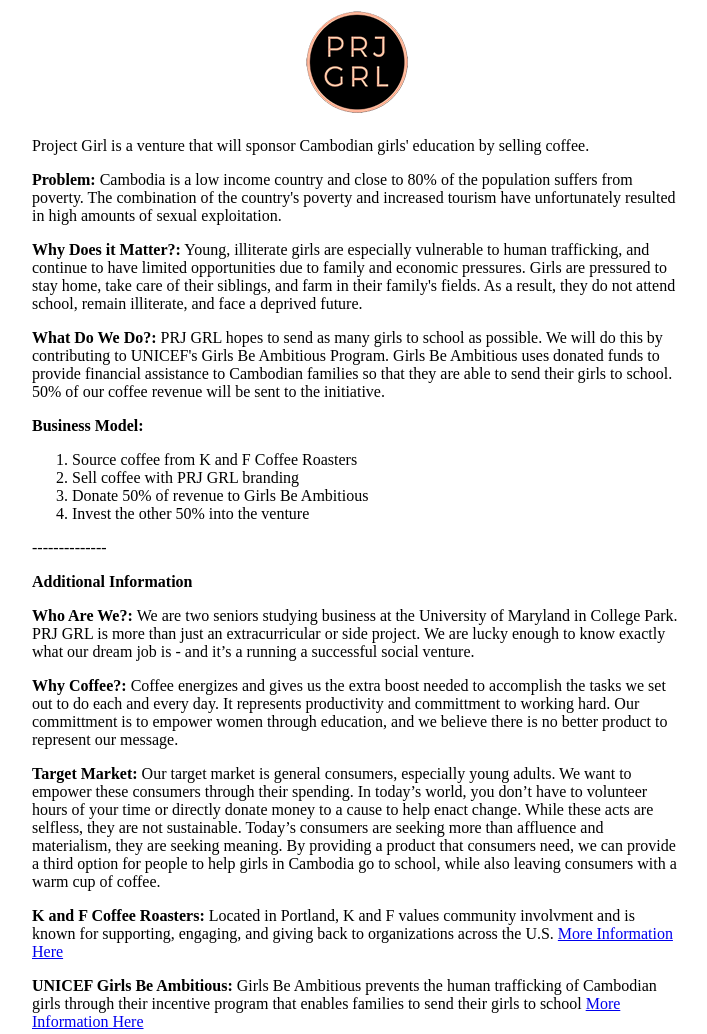
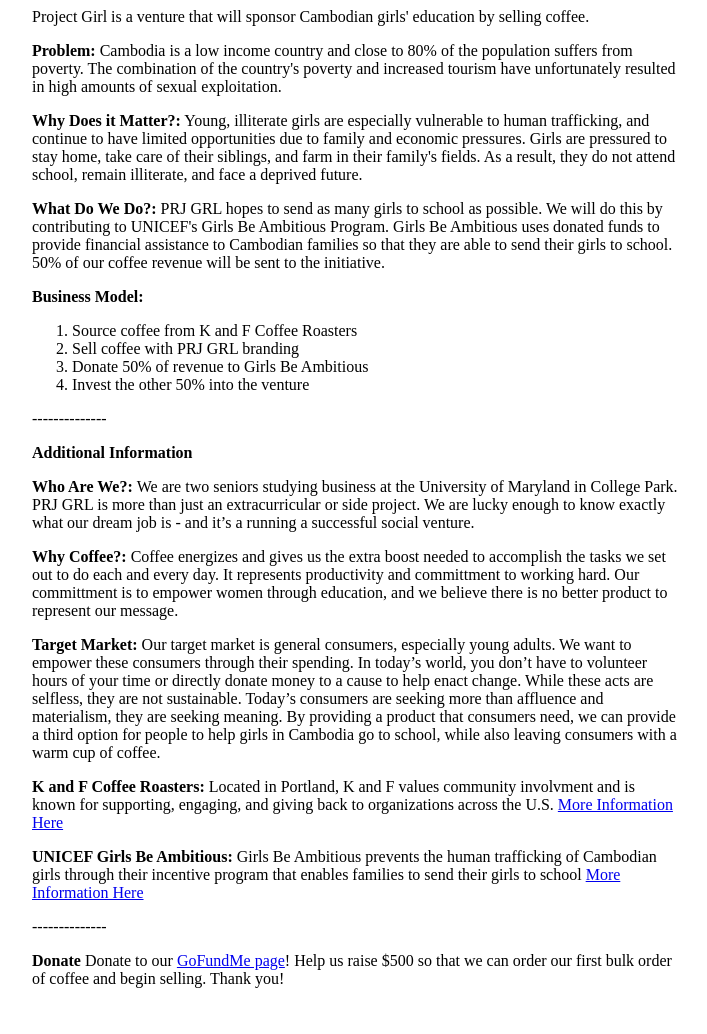
Before and after one commit to prjgrl/PRJGRL, a plain HTML site: page index.html.html in a window 1280 px wide. Shown: the top 1034 px of the page, without its empty margins (283-990 px from the left). After the commit the page ends 1004 px from the top, so only its background shows below. Drawn offline with Linux system fonts and the light colour scheme.

Commit message:
Update index.html.html

```diff
--- a/index.html.html
+++ b/index.html.html
@@ -13,11 +13,7 @@
                 margin: auto;
             }
             </style>
-        <h1>
-          <center>
-          <img src="prjgrllogo.png" alt="Flowers in Chania">
-            </center>
-        </h1>
+
         <body>
             <div class = "content">
         <p>
```
